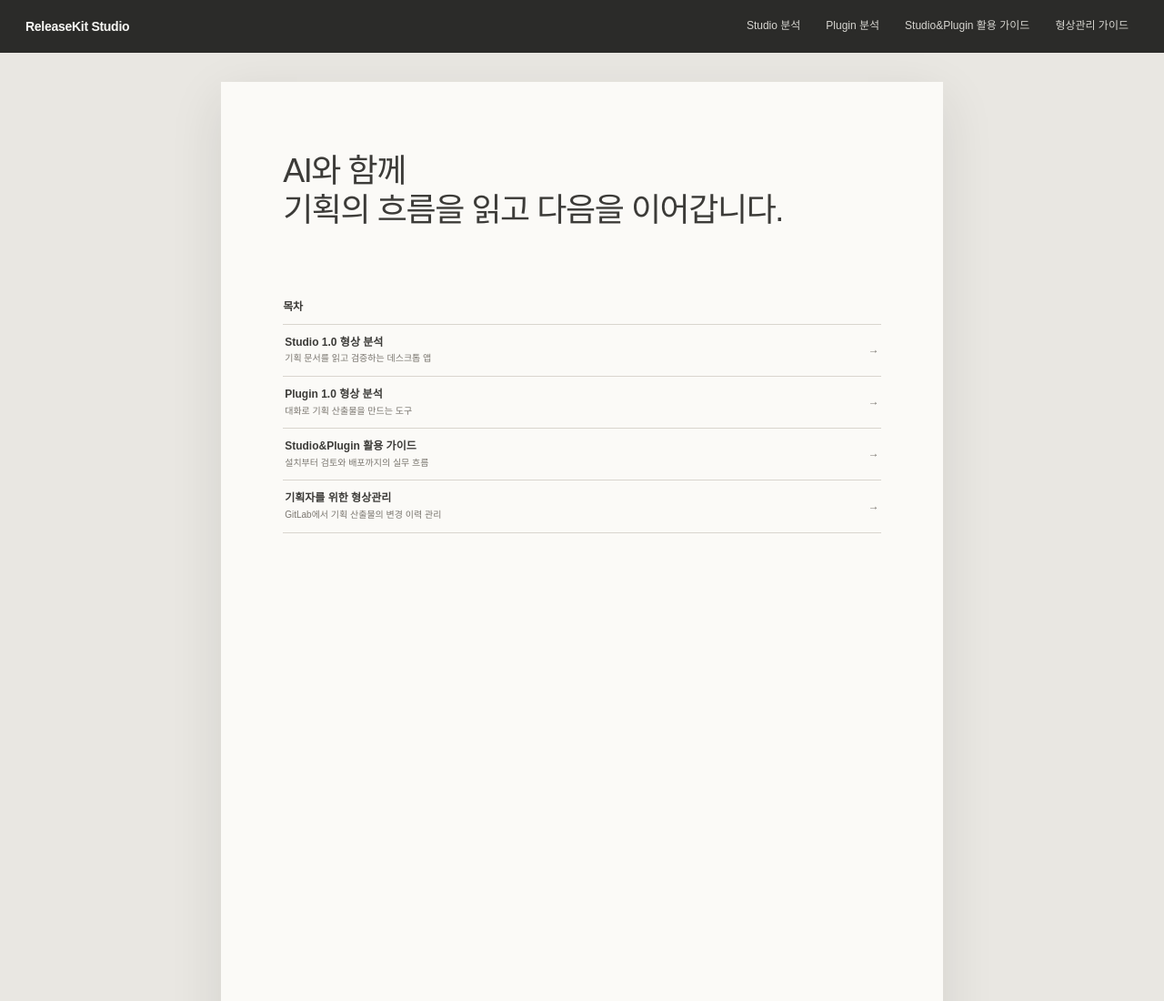
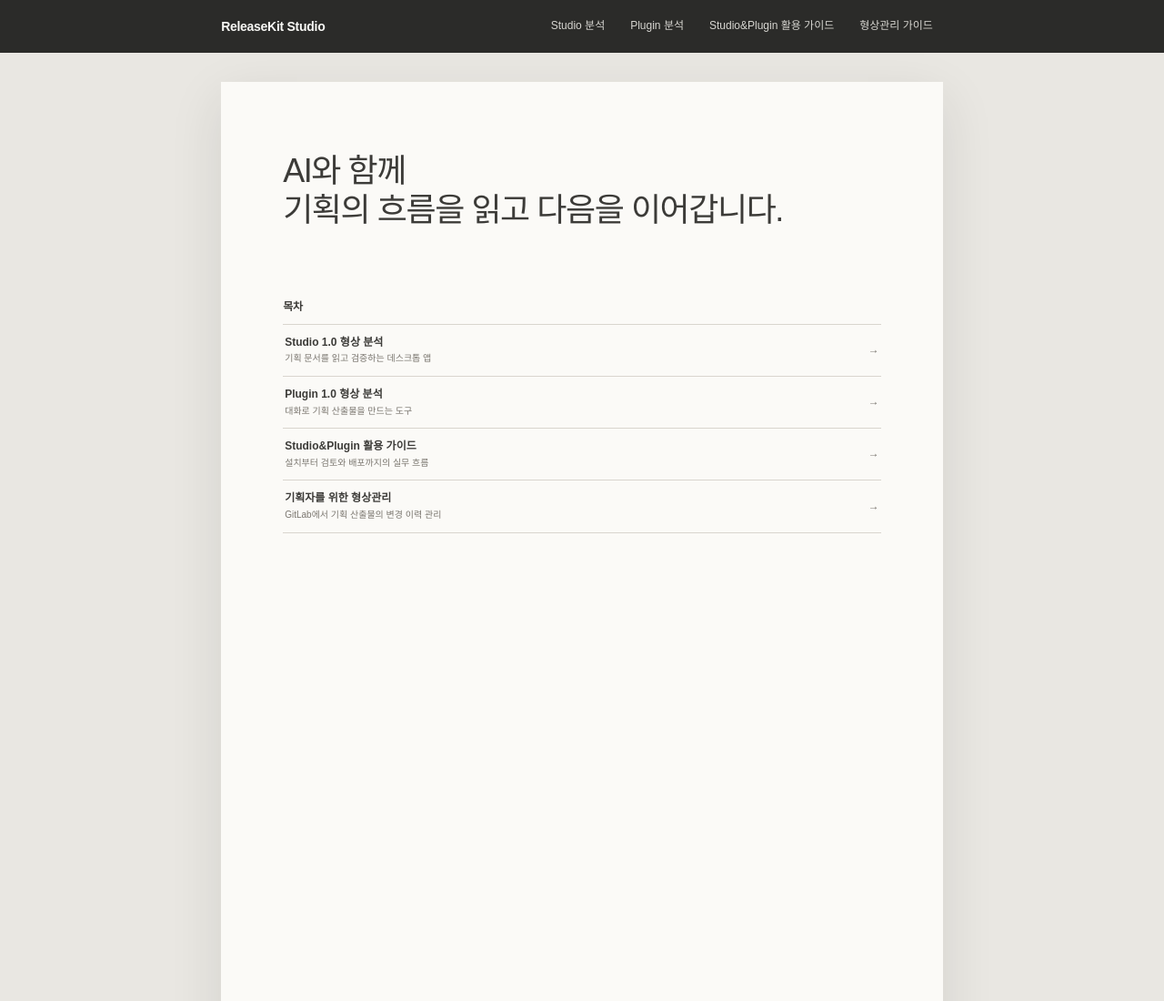
Before and after one commit to sunmin-oh1022/releasekit-studio-docs, a plain HTML site: page index.html in a window 1280 px wide. Shown: the top 1100 px of the page at 91% size. Drawn offline with Linux system fonts and the light colour scheme; a web font is replaced by a local one.

Commit message:
docs: align navigation with article width

```diff
--- a/styles.css
+++ b/styles.css
@@ -58,7 +58,7 @@ button, input, textarea, select, code { font-family: inherit; }
   align-items: center;
   justify-content: space-between;
   min-height: 58px;
-  padding: 0 28px;
+  padding-inline: max(16px, calc((100vw - var(--page-w)) / 2));
   color: #f8f8f5;
   background: rgba(31, 31, 29, .94);
   backdrop-filter: blur(16px);
```
